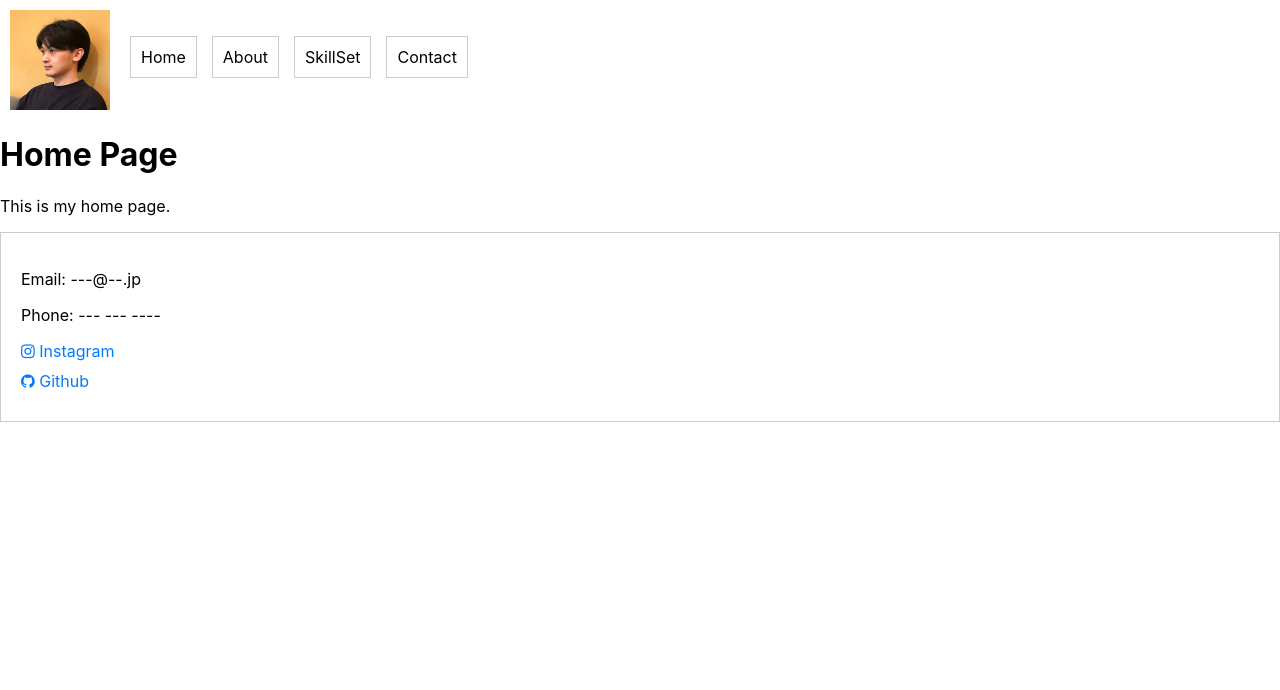
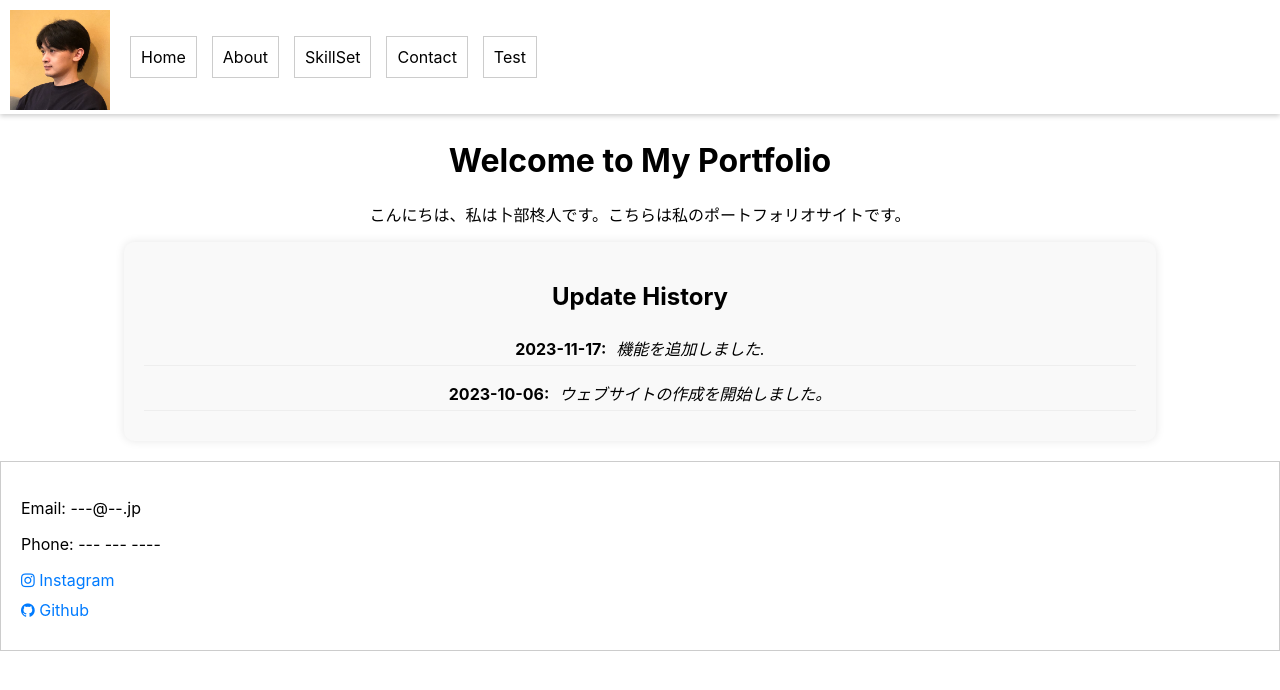
Before and after one commit to shu13579/My_Portfolio, a React (Create React App) app: page / in a window 1280 px wide. Shown: the top 690 px of the page. Built offline with nearby package versions, Linux system fonts and the light colour scheme.

Commit message:
機能追加

```diff
--- a/src/App.tsx
+++ b/src/App.tsx
@@ -7,9 +7,11 @@ import Home from './pages/Home';
 import About from './pages/About';
 import SkillSet from './pages/SkillSet';
 import Contact from './pages/Contact';
+import Test from './pages/Test';
 
 const NotFound = () => <div>404 Not Found</div>;
 function App() {
+  console.log("Parent component mounted");
   return (
     <Router>
       <Header />
@@ -18,6 +20,7 @@ function App() {
         <Route path="/about" component={About} />
         <Route path="/skillset" component={SkillSet} />
         <Route path="/contact" component={Contact} />
+        <Route path="/test" component={Test} />
         <Route component={NotFound} />
       </Switch>
       <Footer />
--- a/src/components/Header.tsx
+++ b/src/components/Header.tsx
@@ -15,6 +15,7 @@ const Header: React.FC = () => {
           <li><Link to="/about" className="nav-link">About</Link></li>
           <li><Link to="/skillset" className="nav-link">SkillSet</Link></li>
           <li><Link to="/contact" className="nav-link">Contact</Link></li>
+          <li><Link to="/test" className="nav-link">Test</Link></li>
         </ul>
       </nav>
     </header>
--- /dev/null
+++ b/src/components/UpdateHistory.tsx
@@ -0,0 +1,28 @@
+import React from 'react';
+import '../styles/UpdateHistory.css';
+
+type Update = {
+  date: string;
+  description: string;
+};
+
+const UpdateHistory: React.FC = () => {
+  const updates: Update[] = [
+    { date: '2023-11-17', description: '機能を追加しました.' },
+    { date: '2023-10-06', description: 'ウェブサイトの作成を開始しました。' }
+  ];
+
+  return (
+    <div className="update-history-container">
+      <h2>Update History</h2>
+      {updates.map((update, index) => (
+        <div key={index} className="update-history-item">
+          <span className="update-date">{update.date}:</span>
+          <span className="update-description">{update.description}</span>
+        </div>
+      ))}
+    </div>
+  );
+};
+
+export default UpdateHistory;
--- a/src/pages/Contact.tsx
+++ b/src/pages/Contact.tsx
@@ -4,13 +4,15 @@ import 'font-awesome/css/font-awesome.min.css';
 
 const Contact: React.FC = () => {
   return (
-    <div className="contact-container">
-      <h1 className="contact-heading">Contact</h1>
+    <div>
       <p>Email: ---@--.jp</p>
       <p>Phone: --- --- ----</p>
 
-      <a className="contact-link" href="https://www.instagram.com/_shu.25/" target="_blank" rel="noopener noreferrer">
+      <a className="contact-link" href="https://www.instagram.com/_shu.25/" target="_blank" >
         <i className="fa fa-instagram"></i> Instagram
+      </a>
+      <a>
+        <i className="fa fa-twitter"></i> Twitter
       </a>
       <a className="contact-link" href="https://github.com/shu13579" target="_blank" rel="noopener noreferrer">
         <i className="fa fa-github"></i> Github
--- a/src/pages/Home.tsx
+++ b/src/pages/Home.tsx
@@ -1,10 +1,33 @@
 import React from 'react';
+import '../styles/Home.css';  // スタイリング用の CSS ファイル
+import UpdateHistory from '../components/UpdateHistory';
+// JSON ファイルからデータをインポート（本来は非同期処理で行う）
+// import homeData from './homeData.json';
 
 const Home: React.FC = () => {
+  // ここではデモ用に直接データを代入
+  const homeData = {
+    "intro": "こんにちは、私は卜部柊人です。こちらは私のポートフォリオサイトです。",
+    "highlights": [
+
+    ],
+
+  };
+
   return (
-    <div>
-      <h1>Home Page</h1>
-      <p>This is my home page.</p>
+    <div className="home-container">
+      <h1>Welcome to My Portfolio</h1>
+      <p>{homeData.intro}</p>
+      <ul className="highlight-list">
+        {homeData.highlights.map((highlight, index) => (
+          <li key={index}>{highlight}</li>
+        ))}
+      </ul>
+      {/* 更新履歴を追加 */}
+      <UpdateHistory />
+      <div className="home-links">
+
+      </div>
     </div>
   );
 };
--- /dev/null
+++ b/src/pages/Test.tsx
@@ -0,0 +1,22 @@
+// Test page
+
+import React, { useEffect, useState } from 'react';
+
+const Test: React.FC = () => {
+  return(
+    <div>
+      <h1>テストページ</h1>
+      <div>
+        <h1>test</h1>
+          <div>
+          <h1>test</h1>
+          </div>
+      </div>
+        <h2>test</h2>
+
+
+    </div>
+  );
+};
+
+export default Test;
--- /dev/null
+++ b/src/styles/Home.css
@@ -0,0 +1,12 @@
+.home-container {
+  text-align: center;
+  margin: 20px;
+}
+
+.highlight-list {
+  list-style: none;
+}
+
+.home-links a {
+  margin: 10px;
+}
--- /dev/null
+++ b/src/styles/UpdateHistory.css
@@ -0,0 +1,31 @@
+.update-history-container {
+  width: 80%; /* コンテナの幅を80%に設定 */
+  margin: 0 auto; /* 中央寄せ */
+  padding: 20px; /* 内側の余白を20pxに設定 */
+  background-color: #f9f9f9; /* 背景色を薄いグレーに設定 */
+  border-radius: 10px; /* 角を丸くする */
+  box-shadow: 0px 0px 10px rgba(0, 0, 0, 0.1); /* 箱に影をつける */
+}
+
+.update-item {
+  border: 2px solid #ccc;
+  padding: 10px;
+  margin: 10px 0;
+  border-radius: 8px;
+}
+
+.update-date {
+  font-weight: bold;
+  margin-right: 10px;
+}
+
+.update-history-item {
+  display: block;
+  margin-bottom: 10px;
+  padding: 5px;
+  border-bottom: 1px solid #eee;
+}
+
+.update-description {
+  font-style: italic;
+}
--- a/src/styles/styles.css
+++ b/src/styles/styles.css
@@ -46,3 +46,16 @@ ul {
 .contact-link:hover {
   text-decoration: underline;
 }
+
+header {
+  position: fixed;
+  top: 0;
+  width: 100%;
+  background-color: white; /* 好みの色に設定できます */
+  z-index: 1000; /* 他の要素の上に表示されるようにするため */
+  box-shadow: 0 2px 5px rgba(0, 0, 0, 0.2); /* 視認性を高めるためにオプションで追加 */
+}
+
+body {
+  padding-top: 120px; /* ヘッダーの高さに応じてこの値を調整してください */
+}
```
